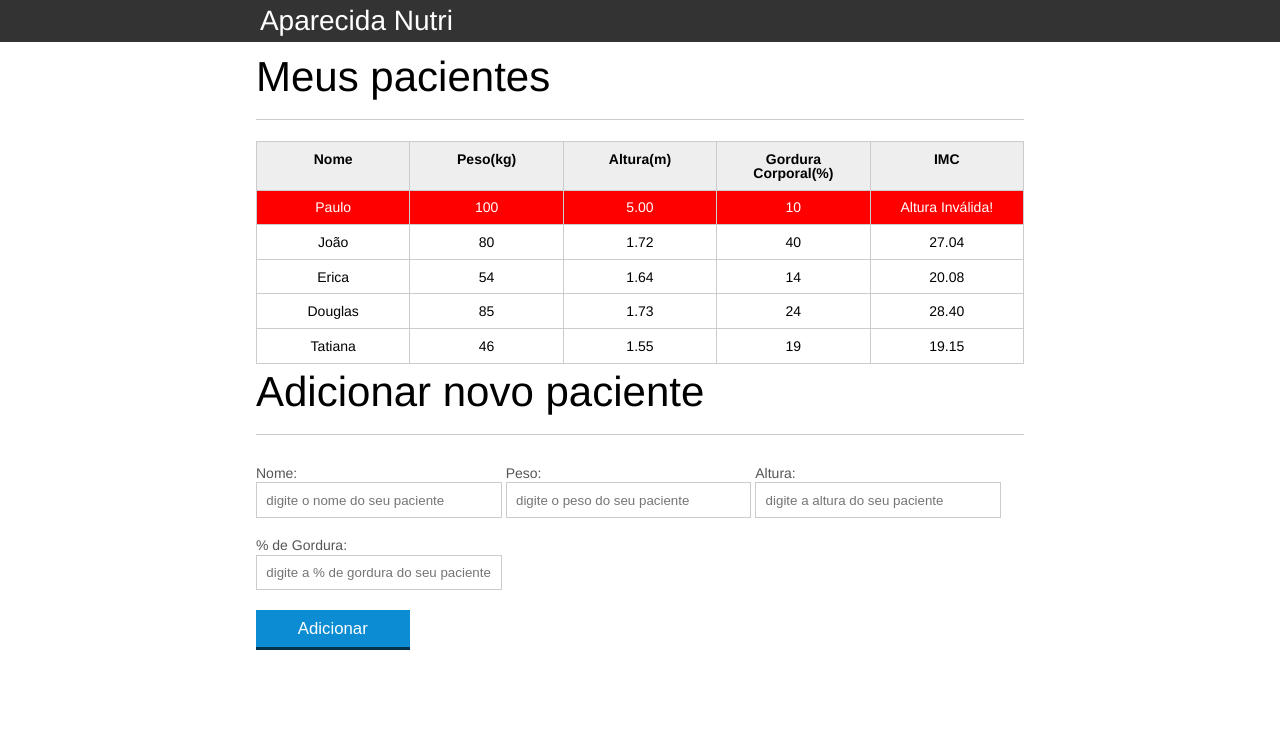
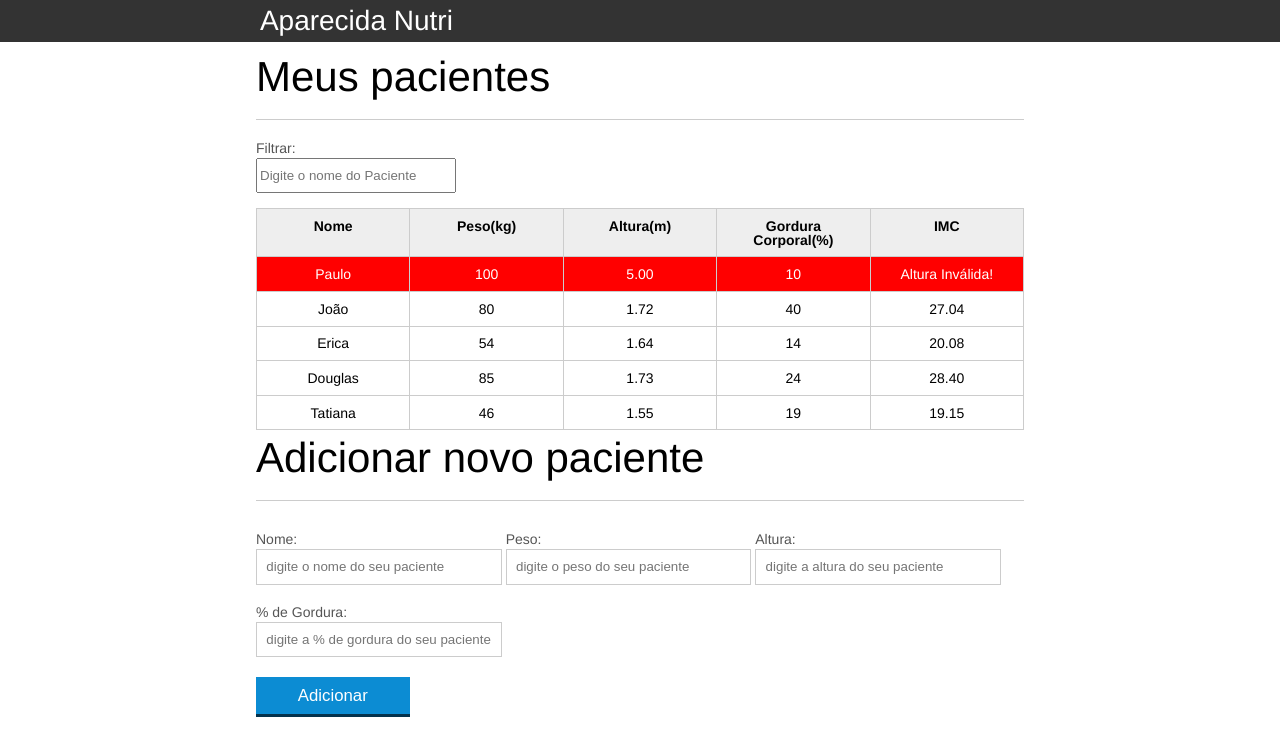
Before and after one commit to marihvalentin/aparecidaNutri, a plain HTML site: page index.html in a window 1280 px wide. Drawn offline with Linux system fonts and the light colour scheme.

Commit message:
adicionado label e input para filtro de pacientes, acima da tabela

```diff
--- a/index.html
+++ b/index.html
@@ -18,6 +18,8 @@
 		<main>
 			<section class="container">
 				<h2>Meus pacientes</h2>
+				<label for="filtrar-tabela">Filtrar:</label>
+				<input type="text" name="filtro" id="filtrar-tabela" placeholder="Digite o nome do Paciente">
 				<table>
 					<thead>
 						<tr>
@@ -103,6 +105,7 @@
 <script src="js/calcula-imc.js" ></script>
 <script src="js/form.js"></script>
 <script src="js/remover-paciente.js"></script>
+<script src="js/filtrar.js"></script>
 
 	</body>
 </html>
```
